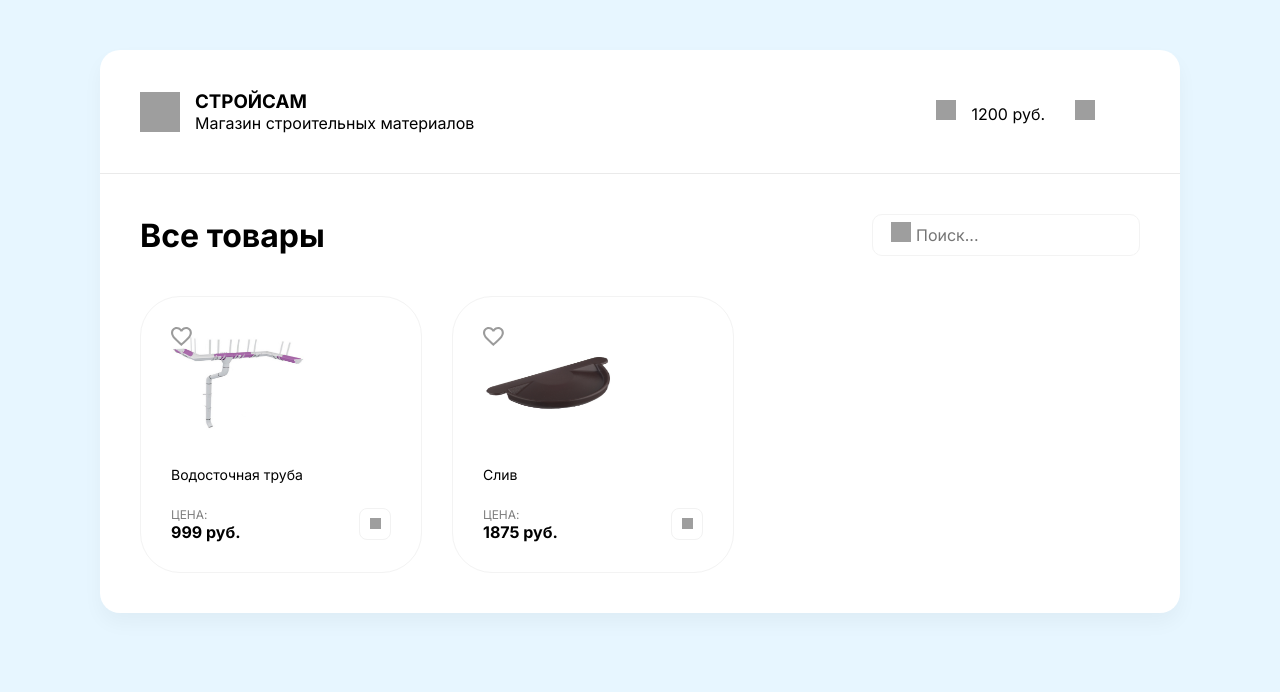
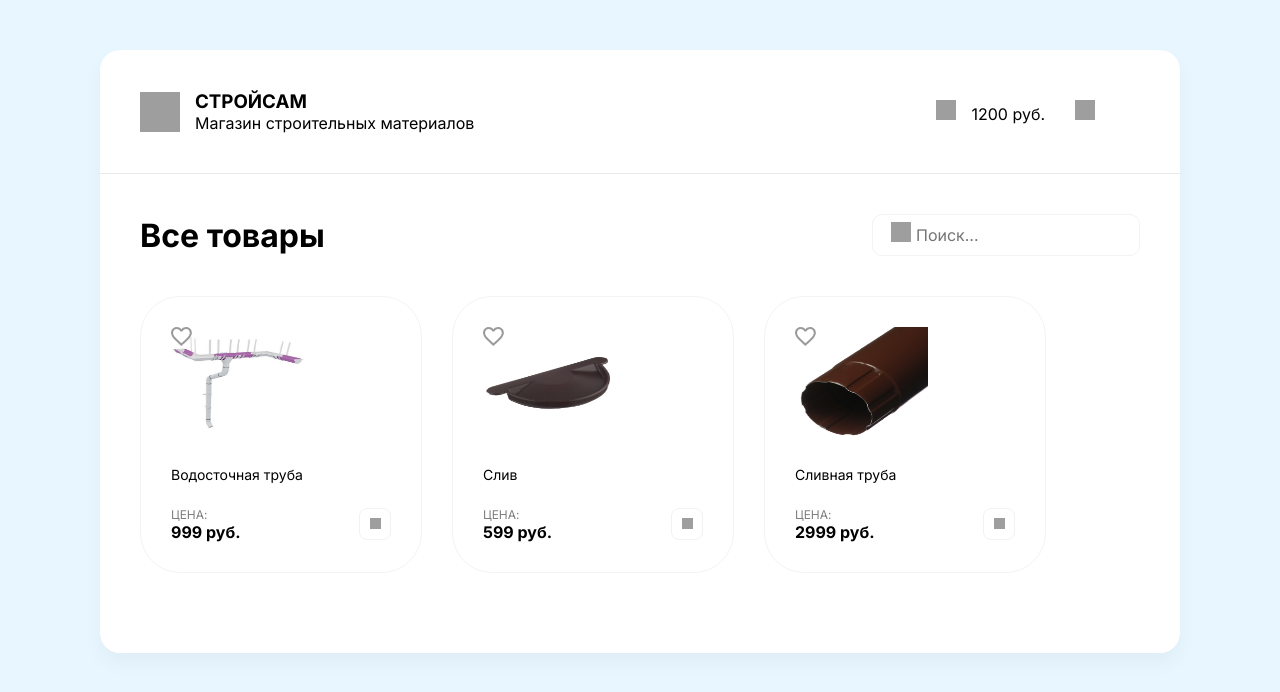
Before and after one commit to arzzzzi/online-shop, a React (Create React App) app: page / in a window 1280 px wide. Shown: the top 692 px of the page. Built offline with nearby package versions, Linux system fonts and the light colour scheme; grey boxes are pictures that could not be loaded; a web font is replaced by a local one.

Commit message:
rendered cards and added css-modules

```diff
--- a/src/App.js
+++ b/src/App.js
@@ -3,9 +3,24 @@ import Header from './components/Header';
 import Drawer from './components/Drawer';
 
 const arr = [
-  {name: 'Водосточная труба', price: 999},
-  {name: 'Труба', price: 599},
-  {name: 'Люк канализационный', price: 2999}
+  {
+    id: 1,
+    title: 'Водосточная труба',
+    price: 999,
+    imgUrl: './img/1.jpg'
+  },
+  {
+    id: 2,
+    title: 'Слив',
+    price: 599,
+    imgUrl: './img/2.jpg'
+  },
+  {
+    id: 3,
+    title: 'Сливная труба',
+    price: 2999,
+    imgUrl: './img/3.jpg'
+  },
 ]
 
 function App() {
@@ -23,11 +38,14 @@ function App() {
         </div>
 
         <div className="itemsShop">
-        <Card title="Водосточная труба"  price={999} imgUrl='./img/1.jpg'/>
-        <Card title="Слив" price={1875} imgUrl='./img/2.jpg'/>
-          {/* {arr.map((obj) => (
-            <Card />
-          ))} */}
+          {arr.map((obj) => (
+            <Card
+              key={obj.id}
+              title={obj.title}
+              price={obj.price}
+              imgUrl={obj.imgUrl}
+              onClick={() => console.log(obj)} />
+          ))}
         </div>
       </div>
     </div>
--- a/src/components/Card.js
+++ /dev/null
@@ -1,21 +0,0 @@
-function Card(props) {
-    return (
-        <div className="card">
-            <div className="favorite">
-              <img src="/img/unliked.svg" alt="Unlike" />
-            </div>
-            <img width={133} height={112} src={props.imgUrl} />
-            <h5>{props.title}</h5>
-            <div className="cardBtn">
-              <div className="crdBtn">
-                <span>Цена: </span>
-                <b>{props.price} руб.</b>
-              </div>
-              <button className="button">
-                <img width={11} height={11} src="https://cdn0.iconfinder.com/data/icons/very-basic-2-android-l-lollipop-icon-pack/24/plus-512.png" />
-              </button>
-            </div>
-          </div>
-    )
-}
-export default Card;
--- /dev/null
+++ b/src/components/Card/Card.module.scss
@@ -0,0 +1,26 @@
+.card {
+    border: 1px solid #f3f3f3;
+    padding: 30px;
+    width: 220px;
+    margin-right: 30px;
+    border-radius: 40px;
+    margin-bottom: 40px;
+    transition: box-shadow 0.2s ease-in-out, transform 0.2s ease-in-out;
+    &:hover {
+        box-shadow: 0px 20px 35px rgba(0, 0, 0, 0.06);
+        transform: translateY(-5px);
+    }
+    .favorite {
+        position: absolute;
+        cursor: pointer;
+    }
+    h5 {
+        font-weight: 400;
+        font-size: 14px;
+    }
+    span {
+        font-size: 12px;
+        opacity: 0.5;
+        text-transform: uppercase;
+    }
+}
--- /dev/null
+++ b/src/components/Card/index.js
@@ -0,0 +1,25 @@
+import styles from './Card.module.scss';
+
+console.log(styles)
+
+function Card(props) {
+  return (
+    <div className={styles.card}>
+      <div className={styles.favorite}>
+        <img src="/img/unliked.svg" alt="Unlike" />
+      </div>
+      <img width={133} height={112} src={props.imgUrl} />
+      <h5>{props.title}</h5>
+      <div className="cardBtn">
+        <div className="crdBtn">
+          <span>Цена: </span>
+          <b>{props.price} руб.</b>
+        </div>
+        <button onClick={props.onClick} className="button">
+          <img width={11} height={11} src="https://cdn0.iconfinder.com/data/icons/very-basic-2-android-l-lollipop-icon-pack/24/plus-512.png" />
+        </button>
+      </div>
+    </div>
+  )
+}
+export default Card;
--- a/src/components/Drawer.js
+++ b/src/components/Drawer.js
@@ -1,6 +1,6 @@
 function Drawer() {
     return (
-        <div style={{display: 'none'}} className="overlay">
+        <div style={{ display: 'none' }} className="overlay">
             <div className="drawer">
                 <h2 className="">Корзина <img className="btnRemove" src="/img/btn-remove.svg" alt='Remove' />
                 </h2>
--- a/src/index.scss
+++ b/src/index.scss
@@ -64,53 +64,6 @@ header {
 
 .itemsShop {
     display: flex;
-}
-
-.card {
-    border: 1px solid #f3f3f3;
-    padding: 30px;
-    width: 220px;
-    margin-right: 30px;
-    border-radius: 40px;
-    transition: box-shadow 0.2s ease-in-out, transform 0.2s ease-in-out;
-    &:hover {
-        box-shadow: 0px 20px 35px rgba(0, 0, 0, 0.06);
-        transform: translateY(-5px);
-    }
-    .favorite {
-        position: absolute;
-        cursor: pointer;
-    }
-    h5 {
-        font-weight: 400;
-        font-size: 14px;
-    }
-    span {
-        font-size: 12px;
-        opacity: 0.5;
-        text-transform: uppercase;
-    }
-}
-
-.cardBtn {
-    display: flex;
-    justify-content: space-between;
-    align-items: center;
-}
-
-.crdBtn {
-    display: flex;
-    flex-direction: column;
-}
-
-.button {
-    background: #ffffff;
-    border: 1px solid #f2f2f2;
-    box-sizing: border-box;
-    border-radius: 8px;
-    height: 32px;
-    width: 32px;
-    cursor: pointer;
 }
 
 .search {
@@ -215,6 +168,26 @@ header {
     }
 }
 
+.cardBtn {
+    display: flex;
+    justify-content: space-between;
+    align-items: center;
+    .crdBtn {
+        display: flex;
+        flex-direction: column;
+    }
+}
+
+.button {
+    background: #ffffff;
+    border: 1px solid #f2f2f2;
+    box-sizing: border-box;
+    border-radius: 8px;
+    height: 32px;
+    width: 32px;
+    cursor: pointer;
+}
+
 .greenButton {
     display: flex;
     width: 100%;
```
Also changed, not shown: src/components/Header.js (indentation only).
